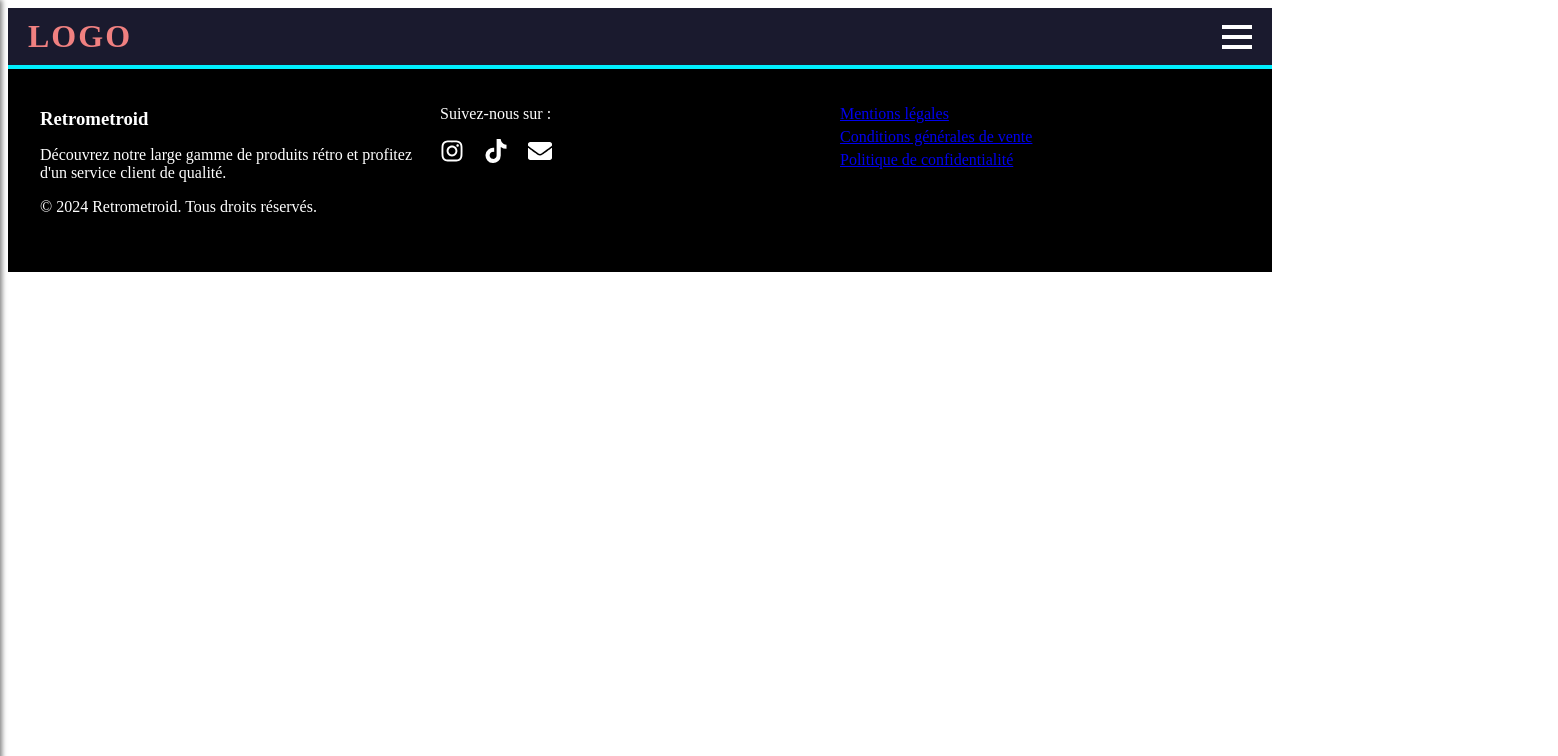
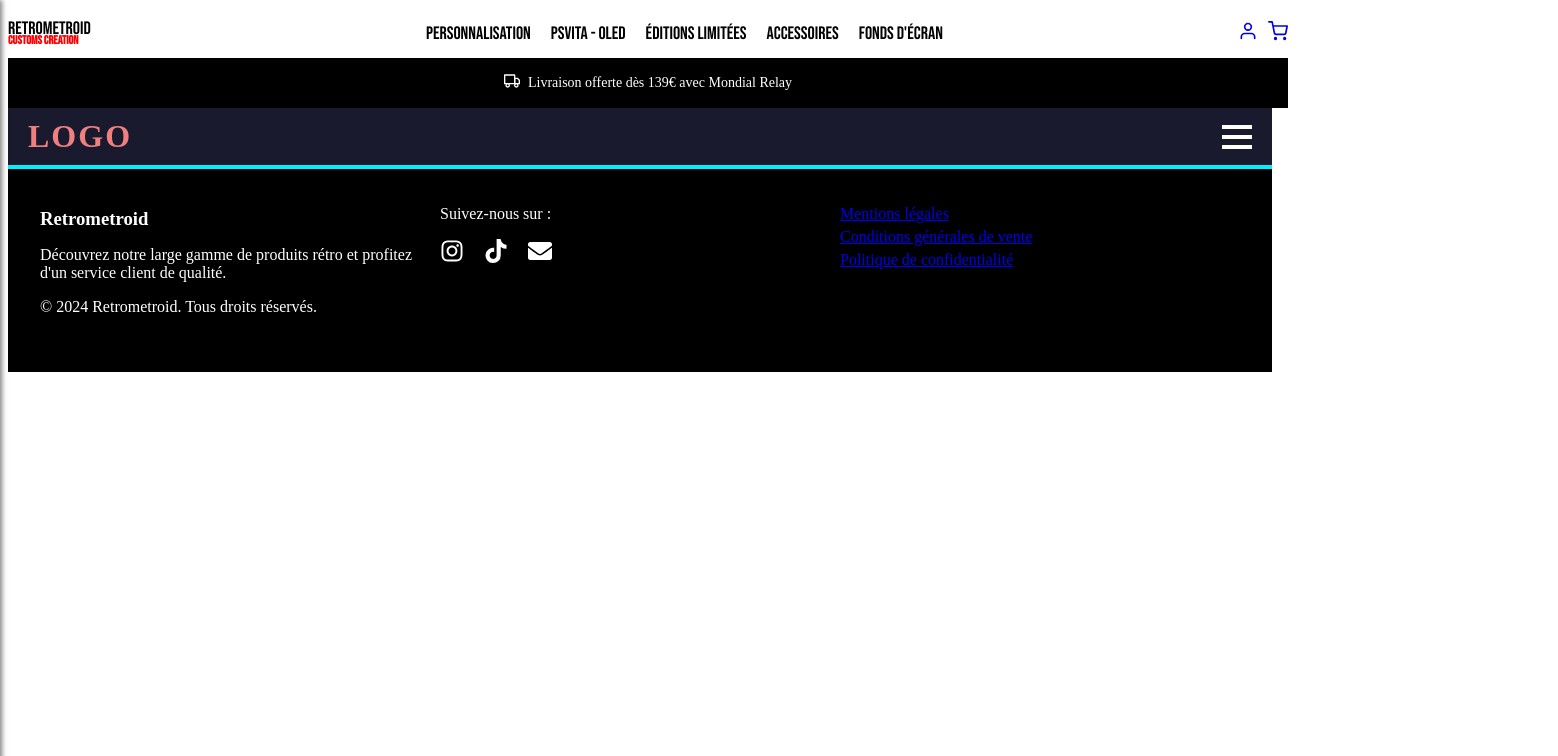
Before and after one commit to massDigit/retrometroidapp.front, a Next.js app: page /backoffice in a window 1280 px wide. Shown: the top 756 px of the page, 1558 px wide, since content can reach past the window. Built offline with nearby package versions, Linux system fonts and the light colour scheme.

Commit message:
recuperation header

```diff
--- /dev/null
+++ b/app/components/Header.tsx
@@ -0,0 +1,201 @@
+"use client";
+
+import React from 'react';
+import Link from 'next/link';
+import { FiUser, FiShoppingCart, FiTruck } from 'react-icons/fi';
+
+const Header: React.FC = () => {
+  return (
+    <>
+      {/* Header principal */}
+      <header className="header">
+        <nav className="navigation">
+          {/* Logo avec texte */}
+          <div className="logo">
+            <Link href="/" legacyBehavior>
+              <a className="logo-link">
+                <span className="logo-text">
+                  <span className="main-text">RETROMETROID</span>
+                  <span className="sub-text">CUSTOMS CREATION</span>
+                </span>
+              </a>
+            </Link>
+          </div>
+
+          {/* Liens de navigation */}
+          <ul className="nav-links">
+            <li>
+              <Link href="/personnalisation" legacyBehavior>
+                <a>PERSONNALISATION</a>
+              </Link>
+            </li>
+            <li>
+              <Link href="/psvita-oled" legacyBehavior>
+                <a>PSVITA - OLED</a>
+              </Link>
+            </li>
+            <li>
+              <Link href="/editions-limitees" legacyBehavior>
+                <a>ÉDITIONS LIMITÉES</a>
+              </Link>
+            </li>
+            <li>
+              <Link href="/accessoires" legacyBehavior>
+                <a>ACCESSOIRES</a>
+              </Link>
+            </li>
+            <li>
+              <Link href="/fonds-ecran" legacyBehavior>
+                <a>FONDS D'ÉCRAN</a>
+              </Link>
+            </li>
+          </ul>
+
+          {/* Icônes utilisateur et panier */}
+          <div className="icons">
+            <span className="icon">
+              <Link href="/account" legacyBehavior>
+                <a>
+                  <FiUser /> {/* Icône User contour */}
+                </a>
+              </Link>
+            </span>
+            <span className="icon">
+              <Link href="/cart" legacyBehavior>
+                <a>
+                  <FiShoppingCart /> {/* Icône Shopping Cart contour */}
+                </a>
+              </Link>
+            </span>
+          </div>
+        </nav>
+
+        {/* Barre promotionnelle */}
+        <div className="promo-bar">
+          <span className="promo-icon">
+            <FiTruck />
+          </span>
+          <span className="promo-text">
+            Livraison offerte dès 139€ avec Mondial Relay
+          </span>
+        </div>
+      </header>
+
+      {/* Styles */}
+      <style jsx>{`
+        /* Charger la police Bebas Neue */
+        @import url('https://fonts.googleapis.com/css2?family=Bebas+Neue&display=swap');
+
+        /* Header principal */
+        .header {
+          background-color: #fff;
+          display: flex;
+          flex-direction: column;
+          align-items: center;
+          justify-content: space-between;
+          width: 100vw;
+        }
+
+        /* Style de la navigation */
+        .navigation {
+          display: flex;
+          align-items: center;
+          justify-content: space-between;
+          width: 100%;
+          max-width: 1400px;
+          height: 50px;
+          padding: 0 270px;
+        }
+
+        /* Logo */
+        .logo-link {
+          display: flex;
+          align-items: center;
+          text-decoration: none;
+        }
+        .logo-text {
+          font-family: 'Bebas Neue', sans-serif;
+          text-transform: uppercase;
+          color: #000;
+        }
+        .main-text {
+          font-size: 18px;
+          font-weight: 300;
+          color: black;
+          line-height: 1;
+        }
+        .sub-text {
+          font-size: 12px;
+          color: red;
+          font-weight: bold;
+          line-height: 1;
+          display: block;
+          margin-top: -4px;
+        }
+
+        /* Liens de navigation */
+        .nav-links {
+          list-style: none;
+          display: flex;
+          flex-direction: row;
+          gap: 20px;
+          align-items: center;
+          justify-content: center;
+          margin: 0 auto;
+          flex-grow: 1;
+        }
+        .nav-links a {
+          font-family: 'Bebas Neue', sans-serif;
+          text-decoration: none;
+          color: #000;
+          font-weight: 300;
+          font-size: 18px;
+          text-transform: uppercase;
+          transition: color 0.3s ease;
+        }
+        .nav-links a:hover {
+          color: #0070f3;
+        }
+
+        /* Icônes */
+        .icons {
+          display: flex;
+          gap: 10px;
+          align-items: center;
+        }
+        .icon {
+          font-size: 20px;
+          color: #000;
+          transition: color 0.3s ease;
+        }
+        .icon:hover {
+          color: #808080;
+        }
+
+        /* Barre promotionnelle */
+        .promo-bar {
+          background-color: #000;
+          color: #fff;
+          text-align: center;
+          height: 50px;
+          font-size: 14px;
+          width: 100%;
+          display: flex;
+          align-items: center;
+          justify-content: center;
+        }
+
+        .promo-icon {
+          margin-right: 8px;
+          font-size: 16px;
+        }
+
+        .promo-text {
+          vertical-align: middle;
+        }
+      `}</style>
+    </>
+  );
+};
+
+export default Header;
--- a/app/globals.css
+++ b/app/globals.css
@@ -1,4 +1,4 @@
-/* Navbar */
+/* Navbar du back office*/
 .navbar {
   background-color: #1a1a2e;
   color: #fff;
--- a/app/layout.tsx
+++ b/app/layout.tsx
@@ -1,5 +1,5 @@
 import "./globals.css";
-import Navbar from "./components/Navbar";
+import Header from "./components/Header";
 import Footer from "./components/Footer";
 
 const RootLayout = ({
@@ -10,6 +10,7 @@ const RootLayout = ({
   return (
     <html lang="en">
       <body>
+        <Header/>
         {children}
         <Footer/>
       </body>
--- a/app/page.tsx
+++ b/app/page.tsx
@@ -1,11 +1,8 @@
-import Image from "next/image";
-import Banner from "./components/Banner";
-
 const Home = () => {
   return (
     <div className="grid grid-rows-[20px_1fr_20px] items-center justify-items-center min-h-screen p-8 pb-20 gap-16 sm:p-20 font-[family-name:var(--font-geist-sans)]">
       <main className="flex flex-col gap-8 row-start-2 items-center sm:items-start">
-        <Banner/>
+        home
       </main>
     </div>
   );
```
Also changed, not shown: app/components/Banner.tsx (deleted, +0 -7 lines), app/components/Navbar.tsx (deleted, +0 -17 lines).
